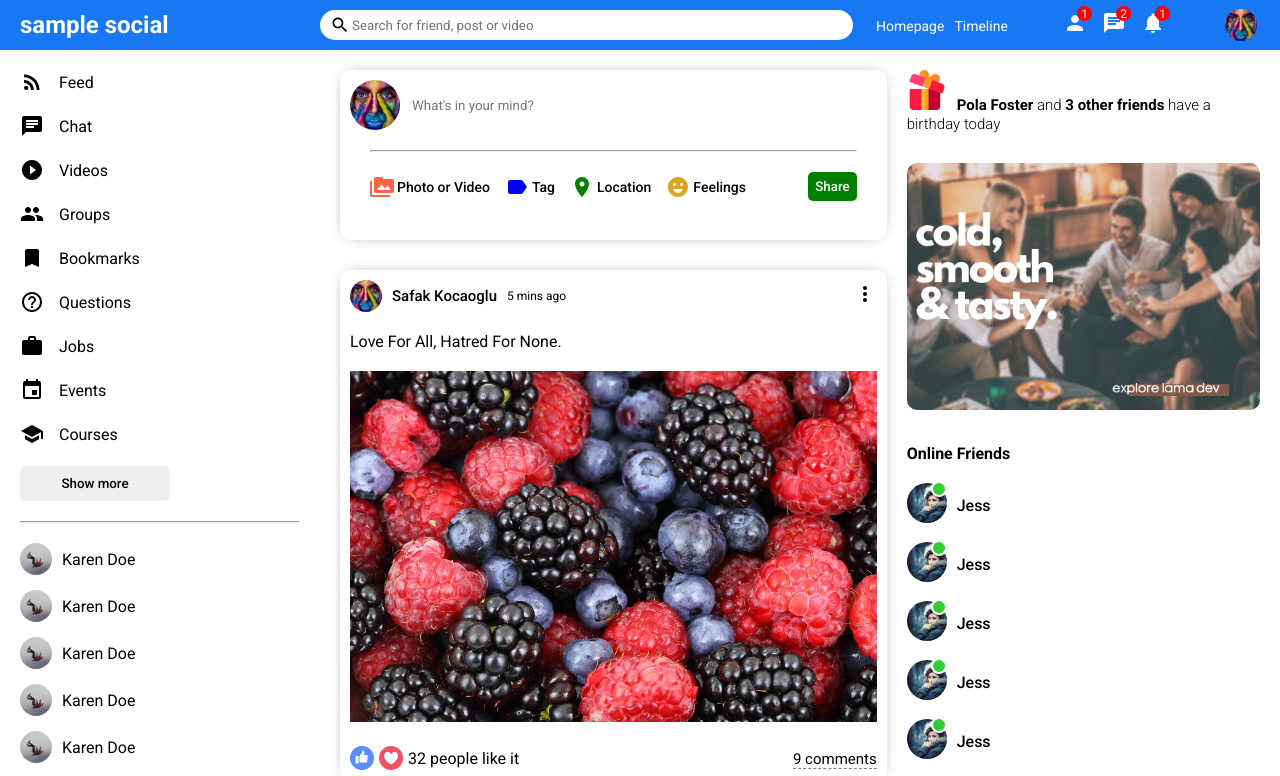
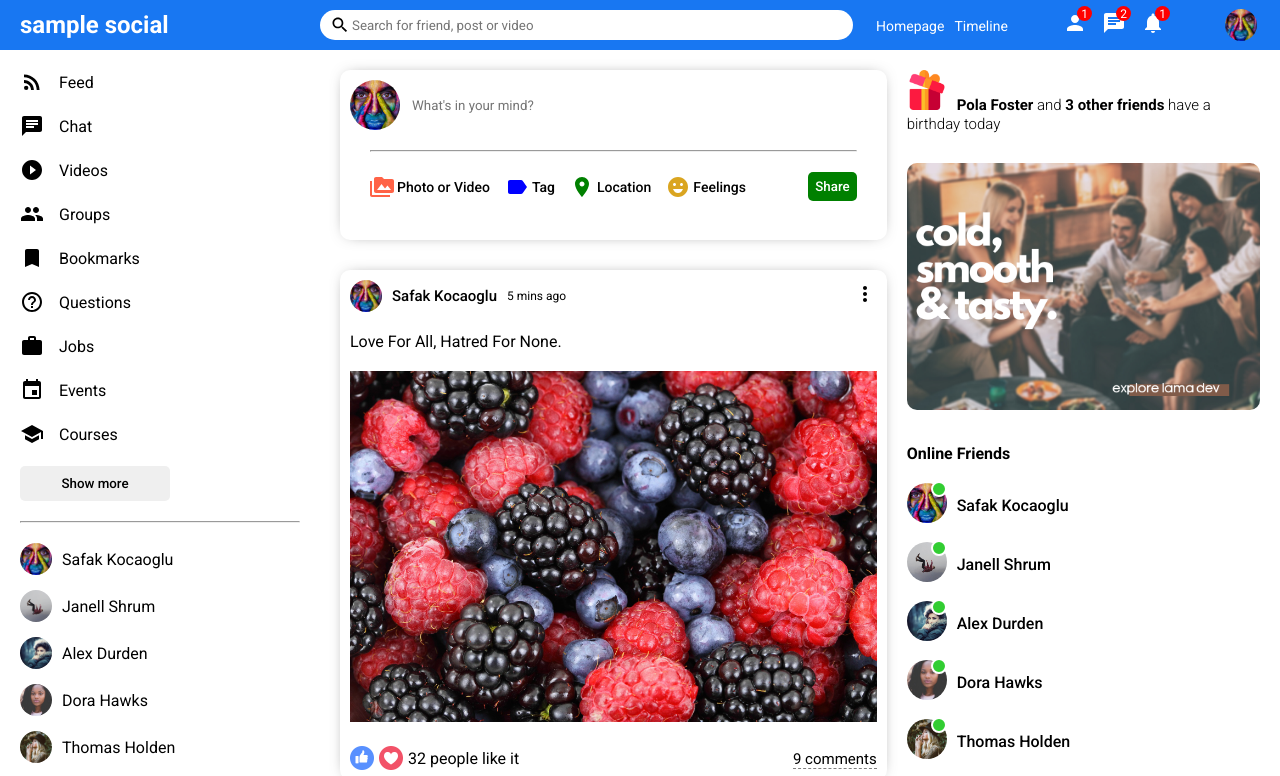
Before and after one commit to soysan/media-react-node, a React (Create React App) app in the folder client/: page / in a window 1280 px wide. Shown: the top 776 px of the page. Built offline with nearby package versions, Linux system fonts and the light colour scheme; the HTML template or start-up script is replaced by a standard one.

Commit message:
closefriend and online section

```diff
--- /dev/null
+++ b/client/src/components/closeFriends/CloseFriends.jsx
@@ -0,0 +1,10 @@
+import './closeFriends.css';
+
+export default function CloseFriends({ user }) {
+  return (
+    <li className="sidebarFriend">
+      <img className="sidebarFriendImg" src={user.profilePicture} alt="" />
+      <span className="sidebarFriendName">{user.username}</span>
+    </li>
+  )
+}
--- /dev/null
+++ b/client/src/components/online/Online.jsx
@@ -0,0 +1,15 @@
+import './online.css';
+
+export default function Online({user}) {
+  return (
+    <div>
+      <li className="rightbarFriend">
+        <div className="rightbarProfileImgContainer">
+          <img className="rightbarProfileImg" src={user.profilePicture} alt="" />
+          <span className="rightbarOnline"></span>
+        </div>
+        <span className="rightbarUsername">{ user.username}</span>
+      </li>
+    </div>
+  )
+}
--- /dev/null
+++ b/client/src/components/online/online.css
@@ -0,0 +1,32 @@
+.rightbarFriend {
+  display: flex;
+  align-items: center;
+  margin-bottom: 15px;
+}
+
+.rightbarProfileImgContainer {
+  margin-right: 10px;
+  position: relative;
+}
+
+.rightbarProfileImg {
+  width: 40px;
+  height: 40px;
+  border-radius: 50%;
+  object-fit: cover;
+}
+
+.rightbarOnline {
+  width: 12px;
+  height: 12px;
+  border-radius: 50%;
+  background-color: limegreen;
+  position: absolute;
+  top: -2px;
+  right: 0;
+  border: 2px solid white;
+}
+
+.rightbarUsername {
+  font-weight: 500;
+}
--- a/client/src/components/rightbar/Rightbar.jsx
+++ b/client/src/components/rightbar/Rightbar.jsx
@@ -1,4 +1,6 @@
 import './rightbar.css';
+import { Users } from '../../dummyData';
+import Online from '../online/Online';
 
 export default function Rightbar() {
   return (
@@ -13,55 +15,9 @@
         <img className="rightbarAd" src="assets/ad.png" alt="" />
         <h4 className="rightbarTitle">Online Friends</h4>
         <ul className="rightbarFriendList">
-          <li className="rightbarFriend">
-            <div className="rightbarProfileImgContainer">
-              <img className="rightbarProfileImg" src="assets/people/p3.jpg" alt="" />
-              <span className="rightbarOnline"></span>
-            </div>
-            <span className="rightbarUsername">Jess</span>
-          </li>
-          <li className="rightbarFriend">
-            <div className="rightbarProfileImgContainer">
-              <img className="rightbarProfileImg" src="assets/people/p3.jpg" alt="" />
-              <span className="rightbarOnline"></span>
-            </div>
-            <span className="rightbarUsername">Jess</span>
-          </li>
-          <li className="rightbarFriend">
-            <div className="rightbarProfileImgContainer">
-              <img className="rightbarProfileImg" src="assets/people/p3.jpg" alt="" />
-              <span className="rightbarOnline"></span>
-            </div>
-            <span className="rightbarUsername">Jess</span>
-          </li>
-          <li className="rightbarFriend">
-            <div className="rightbarProfileImgContainer">
-              <img className="rightbarProfileImg" src="assets/people/p3.jpg" alt="" />
-              <span className="rightbarOnline"></span>
-            </div>
-            <span className="rightbarUsername">Jess</span>
-          </li>
-          <li className="rightbarFriend">
-            <div className="rightbarProfileImgContainer">
-              <img className="rightbarProfileImg" src="assets/people/p3.jpg" alt="" />
-              <span className="rightbarOnline"></span>
-            </div>
-            <span className="rightbarUsername">Jess</span>
-          </li>
-          <li className="rightbarFriend">
-            <div className="rightbarProfileImgContainer">
-              <img className="rightbarProfileImg" src="assets/people/p3.jpg" alt="" />
-              <span className="rightbarOnline"></span>
-            </div>
-            <span className="rightbarUsername">Jess</span>
-          </li>
-          <li className="rightbarFriend">
-            <div className="rightbarProfileImgContainer">
-              <img className="rightbarProfileImg" src="assets/people/p3.jpg" alt="" />
-              <span className="rightbarOnline"></span>
-            </div>
-            <span className="rightbarUsername">Jess</span>
-          </li>
+          {Users.map((u) => (
+          <Online key={u.id} user={u} />
+        ))}
         </ul>
       </div>
     </div>
--- a/client/src/components/rightbar/rightbar.css
+++ b/client/src/components/rightbar/rightbar.css
@@ -29,7 +29,7 @@
 }
 
 .rightbarTitle {
-margin-bottom: 20px;
+  margin-bottom: 20px;
 }
 
 .rightbarFriendList {
@@ -37,36 +37,3 @@
   margin: 0;
   list-style: none;
 }
-
-.rightbarFriend {
-  display: flex;
-  align-items: center;
-  margin-bottom: 15px;
-}
-
-.rightbarProfileImgContainer {
-  margin-right: 10px;
-  position: relative;
-}
-
-.rightbarProfileImg {
-  width: 40px;
-  height: 40px;
-  border-radius: 50%;
-  object-fit: cover;
-}
-
-.rightbarOnline {
-  width: 12px;
-  height: 12px;
-  border-radius: 50%;
-  background-color: limegreen;
-  position: absolute;
-  top: -2px;
-  right: 0;
-  border: 2px solid white;
-}
-
-.rightbarUsername {
-  font-weight: 500;
-}
--- a/client/src/components/sidebar/Sidebar.jsx
+++ b/client/src/components/sidebar/Sidebar.jsx
@@ -1,5 +1,8 @@
 import './sidebar.css';
 import { Bookmark, Chat, Event, Group, HelpOutline, PlayCircleFilledOutlined, RssFeed, School, Work } from '@material-ui/icons';
+import CloseFriends from '../closeFriends/CloseFriends';
+import { Users } from '../../dummyData';
+
 export default function Sidebar() {
   return (
     <div className="sidebar">
@@ -45,42 +48,9 @@
         <button className="sidebarButton">Show more</button>
         <hr className="sidebarHr" />
         <ul className="sidebarFriendList">
-          <li className="sidebarFriend">
-            <img className="sidebarFriendImg" src="/assets/people/p2.jpg" alt="" />
-            <span className="sidebarFriendName">Karen Doe</span>
-          </li>
-          <li className="sidebarFriend">
-            <img className="sidebarFriendImg" src="/assets/people/p2.jpg" alt="" />
-            <span className="sidebarFriendName">Karen Doe</span>
-          </li>
-          <li className="sidebarFriend">
-            <img className="sidebarFriendImg" src="/assets/people/p2.jpg" alt="" />
-            <span className="sidebarFriendName">Karen Doe</span>
-          </li>
-          <li className="sidebarFriend">
-            <img className="sidebarFriendImg" src="/assets/people/p2.jpg" alt="" />
-            <span className="sidebarFriendName">Karen Doe</span>
-          </li>
-          <li className="sidebarFriend">
-            <img className="sidebarFriendImg" src="/assets/people/p2.jpg" alt="" />
-            <span className="sidebarFriendName">Karen Doe</span>
-          </li>
-          <li className="sidebarFriend">
-            <img className="sidebarFriendImg" src="/assets/people/p2.jpg" alt="" />
-            <span className="sidebarFriendName">Karen Doe</span>
-          </li>
-          <li className="sidebarFriend">
-            <img className="sidebarFriendImg" src="/assets/people/p2.jpg" alt="" />
-            <span className="sidebarFriendName">Karen Doe</span>
-          </li>
-          <li className="sidebarFriend">
-            <img className="sidebarFriendImg" src="/assets/people/p2.jpg" alt="" />
-            <span className="sidebarFriendName">Karen Doe</span>
-          </li>
-          <li className="sidebarFriend">
-            <img className="sidebarFriendImg" src="/assets/people/p2.jpg" alt="" />
-            <span className="sidebarFriendName">Karen Doe</span>
-          </li>
+          {Users.map((u) => (
+            <CloseFriends key={u.id} user={u} />
+          ))}
         </ul>
       </div>
     </div>
--- a/client/src/components/sidebar/sidebar.css
+++ b/client/src/components/sidebar/sidebar.css
@@ -2,6 +2,8 @@
   flex: 3;
   height: calc(100vh - 50px);
   overflow-y: scroll;
+  position: sticky;
+  top: 50px;
 }
 
 ::-webkit-scrollbar {
--- a/client/src/components/topbar/topbar.css
+++ b/client/src/components/topbar/topbar.css
@@ -6,6 +6,7 @@
   align-items: center;
   position: sticky;
   top: 0;
+  z-index: 999;
 }
 
 .topbarLeft {
```
Also changed, not shown: client/src/components/closeFriends/closeFriends.css (added).
